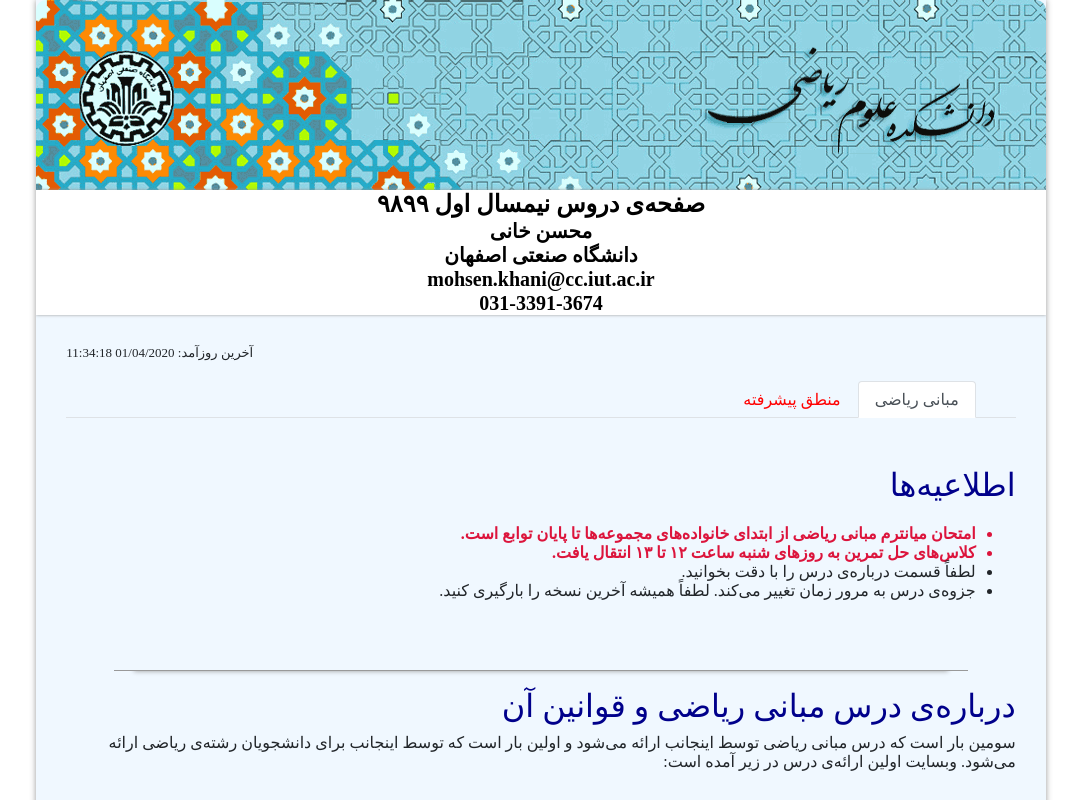
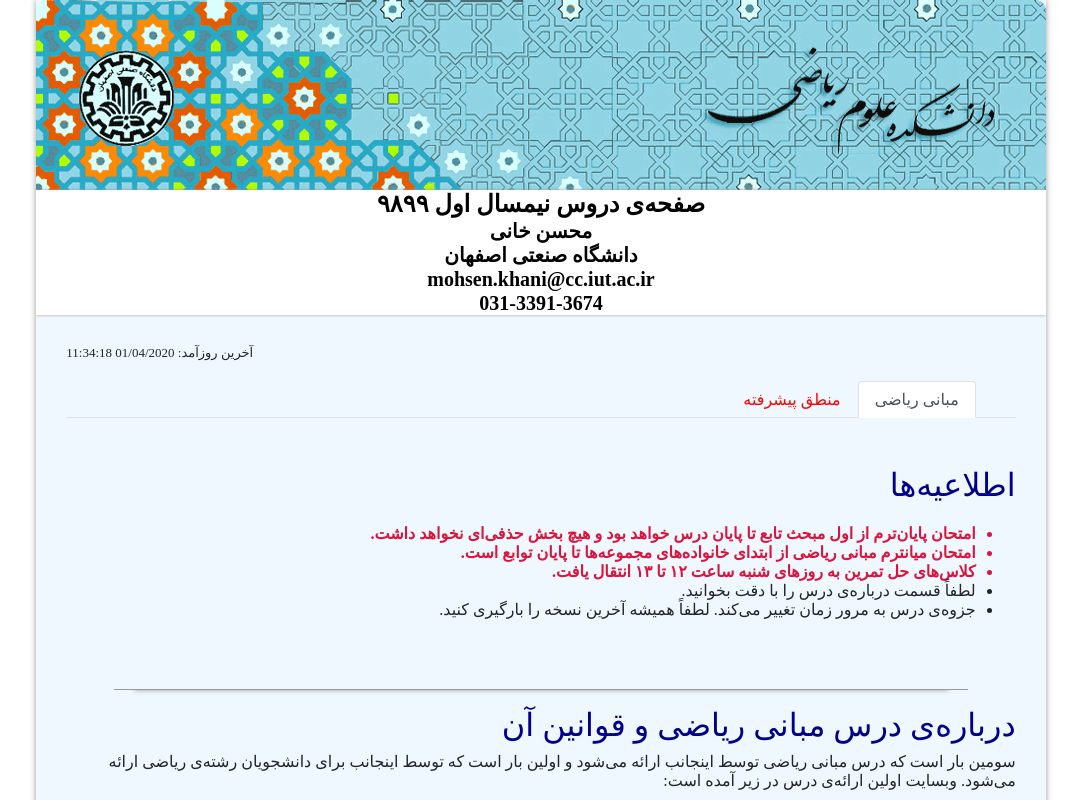
Before and after one commit to mohsen-Khani/9899-1, a plain HTML site: page index.html in a window 1280 px wide. Shown: the top 800 px of the page, without its empty margins (99-1180 px from the left). Drawn offline with nearby package versions, Linux system fonts and the light colour scheme.

Commit message:
mabahese payanterm

```diff
--- a/index.html
+++ b/index.html
@@ -67,6 +67,9 @@
                 <h2 class="title">اطلاعیه‌ها</h2>
                 <p>
                     <ul>
+                        <li class="imp-text">
+                            امتحان پایان‌ترم از اول مبحث تابع تا پایان درس خواهد بود و هیچ بخش حذفی‌ای نخواهد داشت.
+                        </li>
                         <li class="imp-text">
                             امتحان میانترم مبانی ریاضی از ابتدای خانواده‌های مجموعه‌ها تا پایان توابع است.
                         </li>
```
